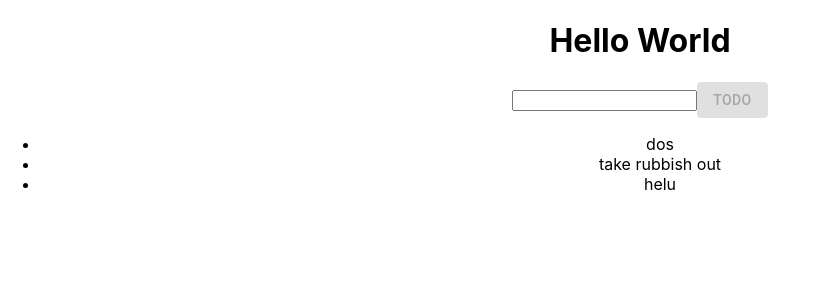
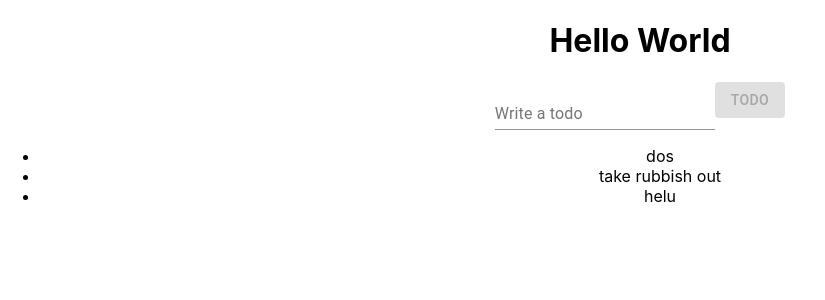
Before and after one commit to shubham9019/react_todo_firebase, a React (Create React App) app in the folder todo/: page / in a window 1280 px wide. Shown: the top 300 px of the page, without its empty margins (0-825 px from the left). Built offline with nearby package versions, Linux system fonts and the light colour scheme.

Commit message:
Update App.js

```diff
--- a/todo/src/App.js
+++ b/todo/src/App.js
@@ -1,5 +1,5 @@
 import React, { useState } from 'react';
-import { Button } from '@material-ui/core';
+import { Button, FormControl, InputLabel, Input } from '@material-ui/core';
 import './App.css';
 
 function App() {
@@ -18,12 +18,18 @@
     <div className="App">
       <h1>Hello World</h1>
       <form>
-      <input value={input} onChange={event => setInput(event.target.value)}/>
+      {/* <input value={input} onChange={event => setInput(event.target.value)}/> */}
+      <FormControl>
+        <InputLabel>Write a todo</InputLabel>
+        <Input value={input} onChange={event => setInput(event.target.value)}/>
+      </FormControl>
       <Button disabled={!input} type="submit" onClick = {addTodo} variant="contained" color="primary">
         todo
       </Button>
       {/* <button onClick = {addTodo}>todo</button> */}
       </form>
+
+
       <ul>
         {todos.map(todo=>(
           <li>{todo}</li>
```
